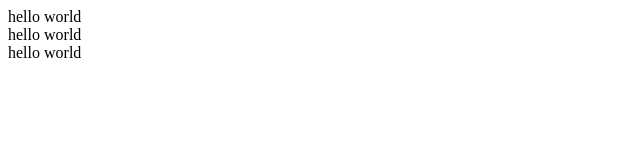
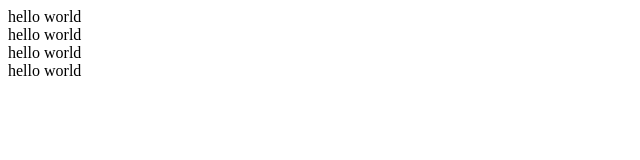
Before and after one commit to love-lulu/gitLabTest, a plain HTML site: page index.html in a window 1280 px wide. Shown: the full height of the page, 0-640 px from the left. Drawn offline with Linux system fonts and the light colour scheme.

Commit message:
第四次提交

```diff
--- a/index.html
+++ b/index.html
@@ -14,6 +14,9 @@
 	<div class="c">
 		hello world
 	</div>
+	<div class="d">
+		hello world
+	</div>
 
 </body>
 </html>
```
